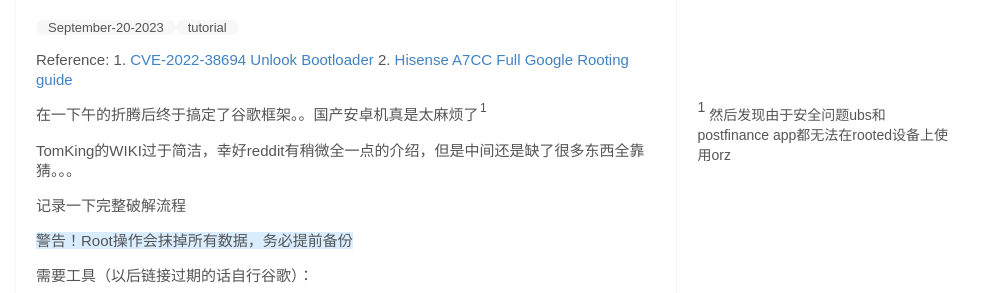
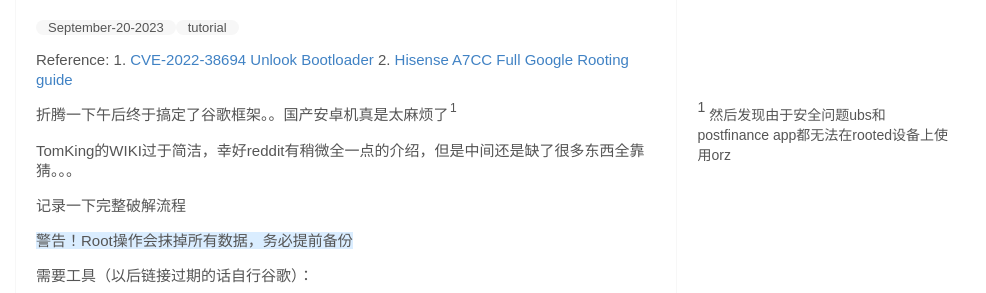
Before and after one commit to r7shun/r7shun.github.io, a Jekyll site: the page built from _posts/2023-09-20-Root-Hisense-A7CC-and-install-GAPPS.md, in a window 1280 px wide and 900 px high. Shown: the part 290-583 px from the top of the window, without its empty margins (294-1280 px from the left). Built offline with Jekyll 4.4.1, drawn with Linux system fonts in a browser that asks for light colours.

```diff
--- a/_posts/2023-09-20-Root-Hisense-A7CC-and-install-GAPPS.md
+++ b/_posts/2023-09-20-Root-Hisense-A7CC-and-install-GAPPS.md
@@ -7,7 +7,7 @@ Reference:
     1. [CVE-2022-38694 Unlook Bootloader](https://github.com/TomKing062/CVE-2022-38694_unlock_bootloader)
     2. [Hisense A7CC Full Google Rooting guide](https://www.reddit.com/r/eink/comments/15vqik0/hisense_a7cc_full_google_rooting_guide/?share_id=GuK6Bd5LhSMONrfxtXMrY&utm_content=2&utm_medium=android_app&utm_name=androidcss&utm_source=share&utm_term=1)
 
-在一下午的折腾后终于搞定了谷歌框架。。国产安卓机真是太麻烦了[[然后发现由于安全问题ubs和postfinance app都无法在rooted设备上使用orz::rsn]]
+折腾一下午后终于搞定了谷歌框架。。国产安卓机真是太麻烦了[[然后发现由于安全问题ubs和postfinance app都无法在rooted设备上使用orz::rsn]]
 
 TomKing的WIKI过于简洁，幸好reddit有稍微全一点的介绍，但是中间还是缺了很多东西全靠猜。。。
 
```
Also changed, not shown: assets/img/profile.png.
